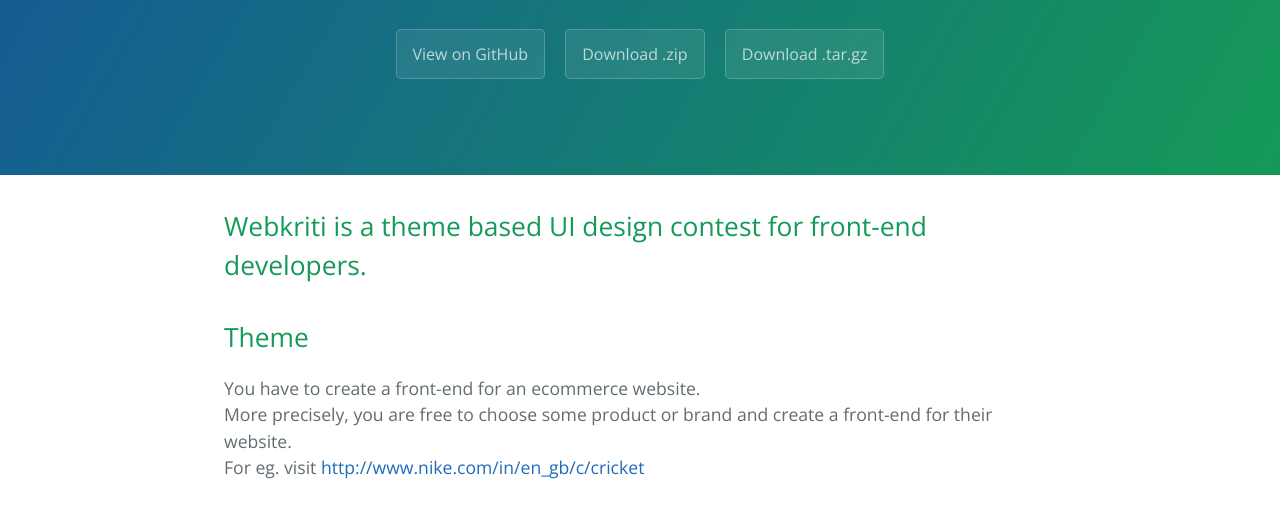
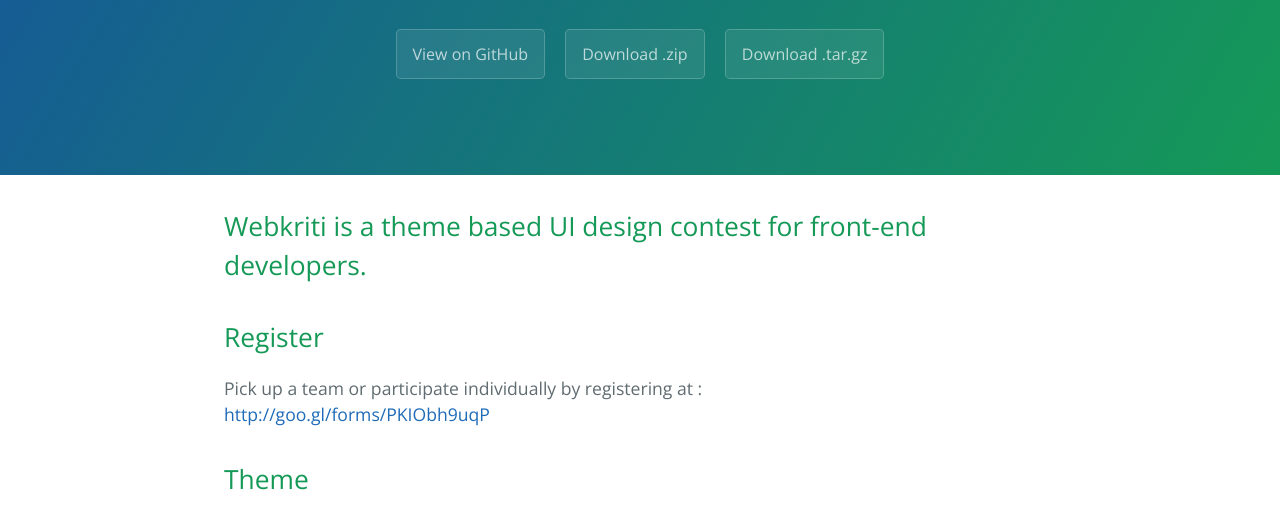
Before and after one commit to bhrt96/Webkriti, a plain HTML site: page index.html in a window 1280 px wide. Shown: the part 208-720 px from the top of the page. Drawn offline with nearby package versions, Linux system fonts and the light colour scheme.

Commit message:
Registeration link added

```diff
--- a/index.html
+++ b/index.html
@@ -21,6 +21,12 @@
     <section class="main-content">
       <h2>
 <a id="webkriti-is-a-theme-based-ui-design-contest-for-front-end-developers" class="anchor" href="#webkriti-is-a-theme-based-ui-design-contest-for-front-end-developers" aria-hidden="true"><span aria-hidden="true" class="octicon octicon-link"></span></a>Webkriti is a theme based UI design contest for front-end developers.</h2>
+
+<h2>
+<a id="register" class="anchor" href="#register" aria-hidden="true"><span aria-hidden="true" class="octicon octicon-link"></span></a>Register</h2>
+<p>Pick up a team or participate individually by registering at :<br>
+<a href="http://goo.gl/forms/PKIObh9uqP">http://goo.gl/forms/PKIObh9uqP</a></p>
+
 
 <h2>
 <a id="theme" class="anchor" href="#theme" aria-hidden="true"><span aria-hidden="true" class="octicon octicon-link"></span></a>Theme</h2>
```
